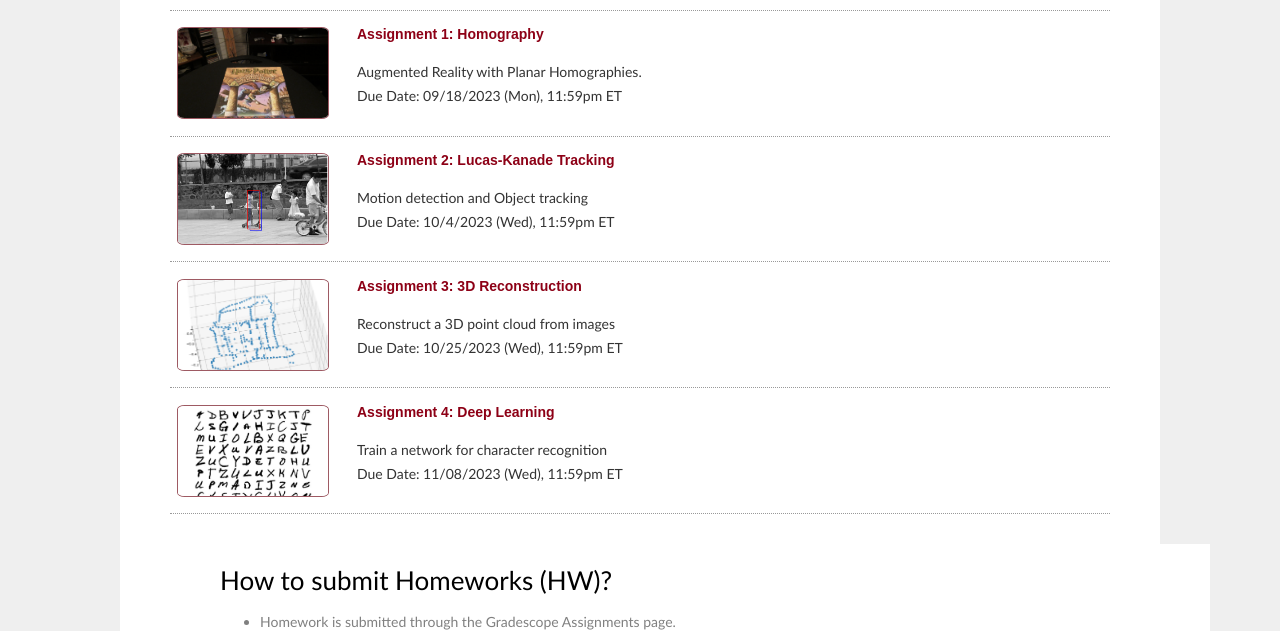
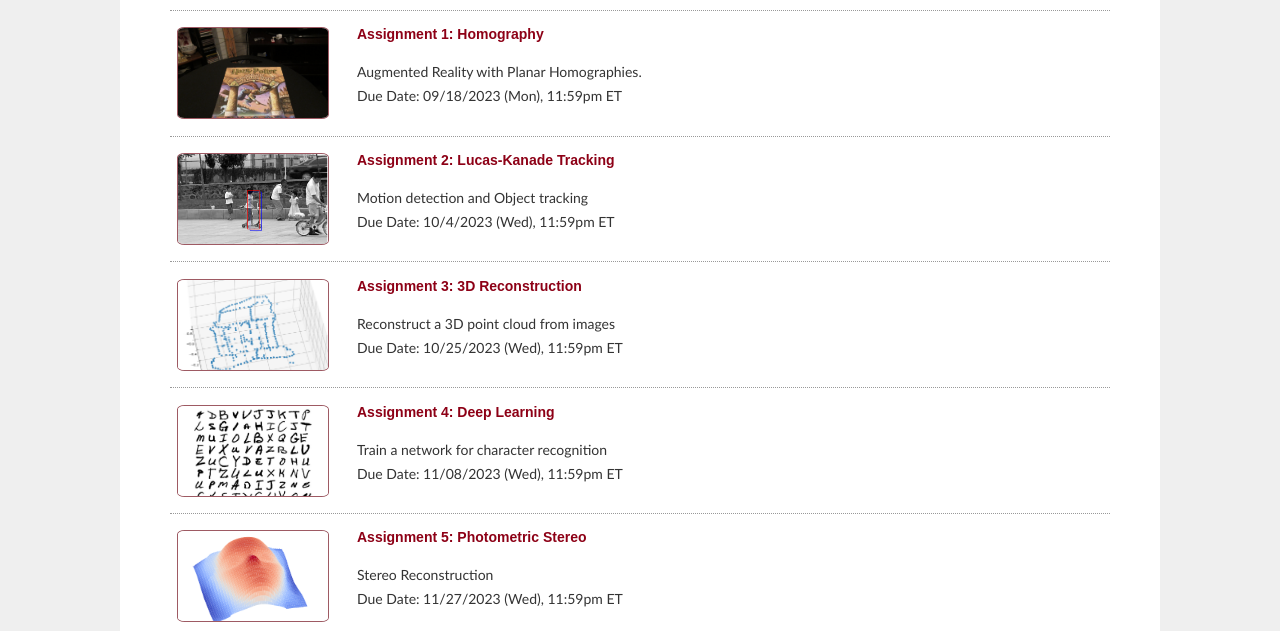
Before and after one commit to 16820AdvancedCV/16820AdvancedCV.github.io, a plain HTML site: page pages/assignments.html in a window 1280 px wide. Shown: the part 316-947 px from the top of the page. Drawn offline with Linux system fonts and the light colour scheme.

Commit message:
added hw5

```diff
--- a/pages/assignments.html
+++ b/pages/assignments.html
@@ -170,6 +170,25 @@
                       <p>
                         Train a network for character recognition<br>
                         Due Date: 11/08/2023 (Wed), 11:59pm ET <br>
+                      </p>
+                    </div>
+                  </div>
+                </li>
+
+
+                <li class="archiveposturl" style="background: transparent">
+                  <div class="lecture-container">
+                    <div class="thumbnail">
+                      <div class="center-cropped" style="margin-top:5px;margin-bottom:5px;">
+                        <img src="../data/assign5.png">
+                      </div>
+                    </div>
+
+                    <div class="archivetext">
+                      <span><a href="https://github.com/16820AdvancedCV/hw5">Assignment 5: Photometric Stereo</a></span>
+                      <p>
+                        Stereo Reconstruction<br>
+                        Due Date: 11/27/2023 (Wed), 11:59pm ET <br>
                       </p>
                     </div>
                   </div>
```
Also changed, not shown: data/assign5.png (added).
